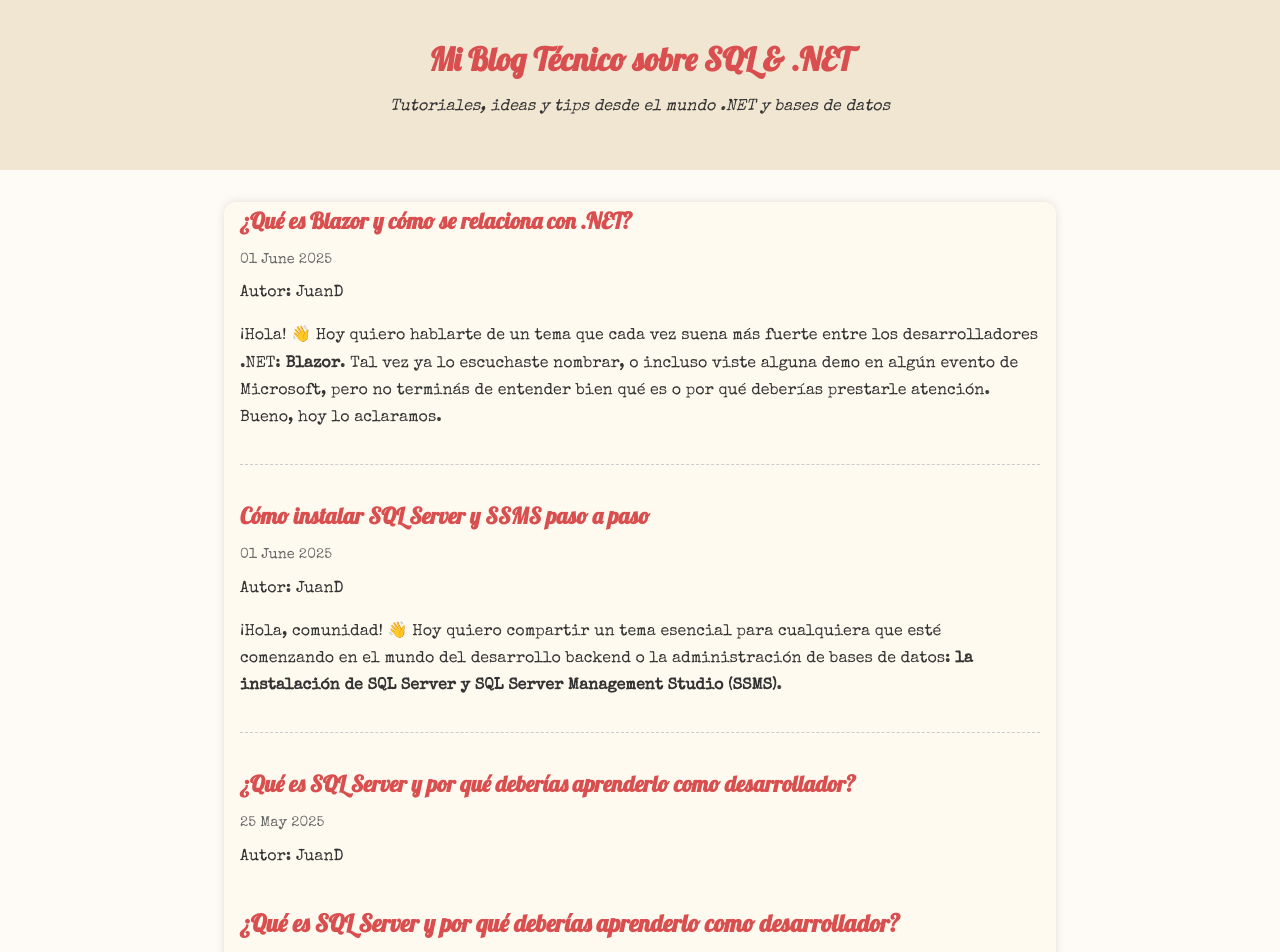
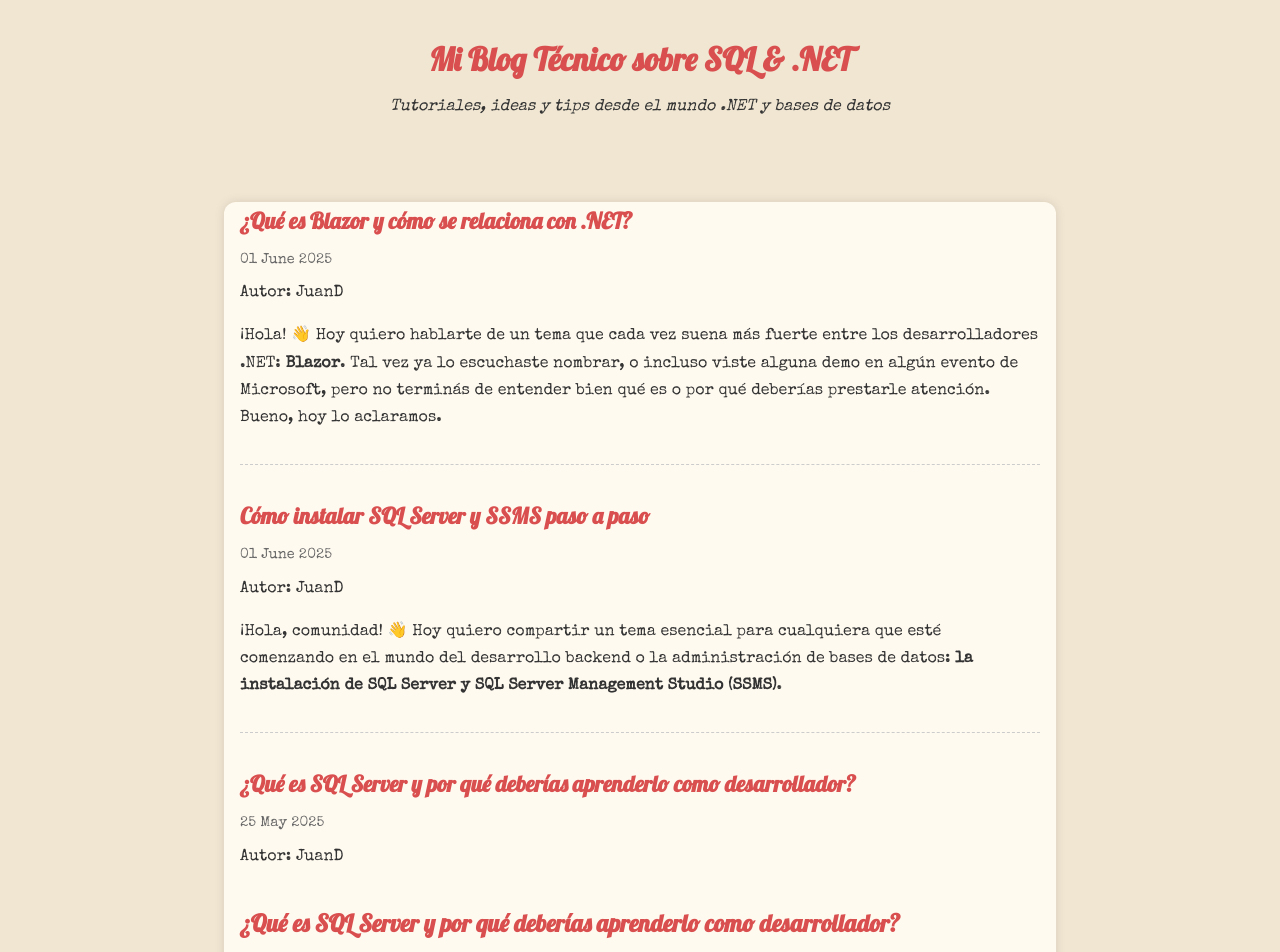
Before and after one commit to dotnetdba/dotnetdba.github.io, a Jekyll site: the page built from index.md, in a window 1280 px wide. Shown: the top 952 px of the page. Built offline with Jekyll 4.4.1, drawn with Linux system fonts in a browser that asks for light colours.

Commit message:
Update home.html

```diff
--- a/_layouts/home.html
+++ b/_layouts/home.html
@@ -8,7 +8,8 @@
   <style>
     body {
       font-family: 'Special Elite', monospace;
-      background-color: #fefbf6;
+      /*background-color: #fefbf6;*/
+      background-color: #f0e6d2;
       color: #333;
       margin: 0;
       padding: 0;
```
